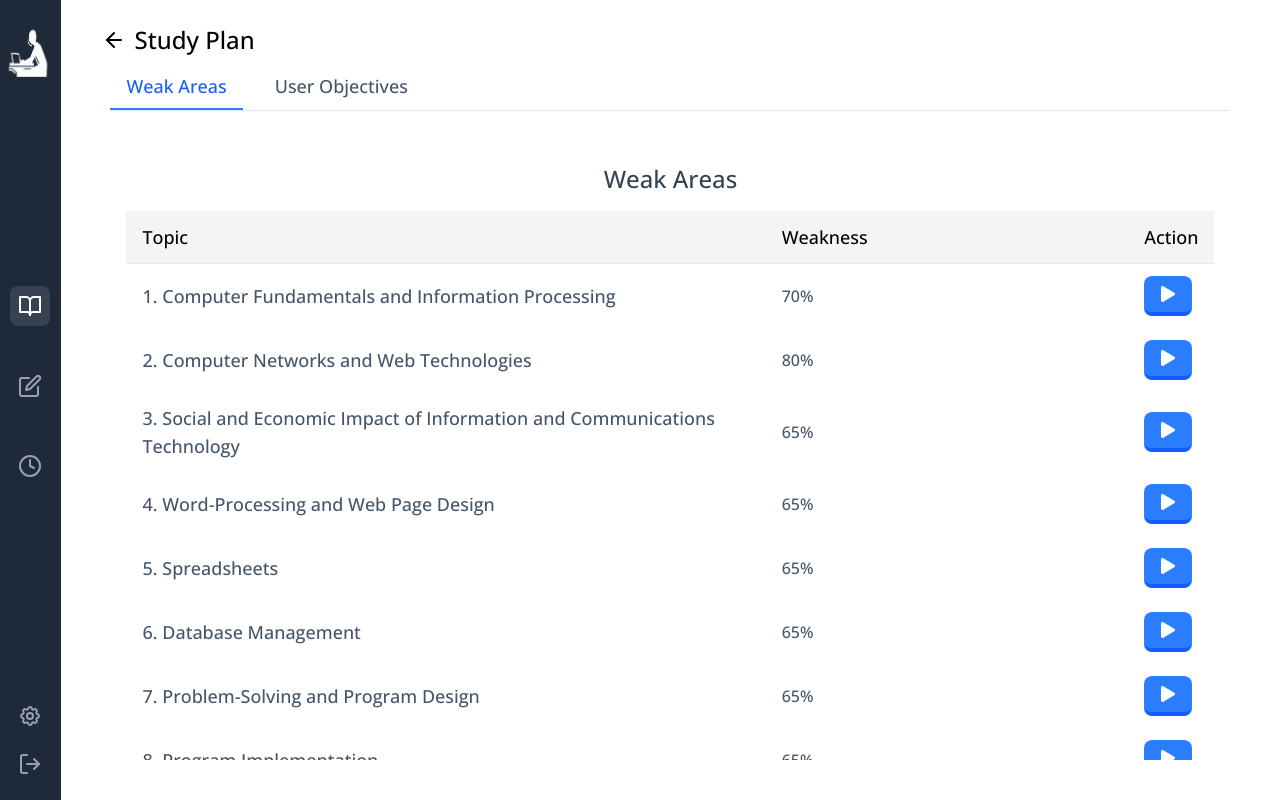
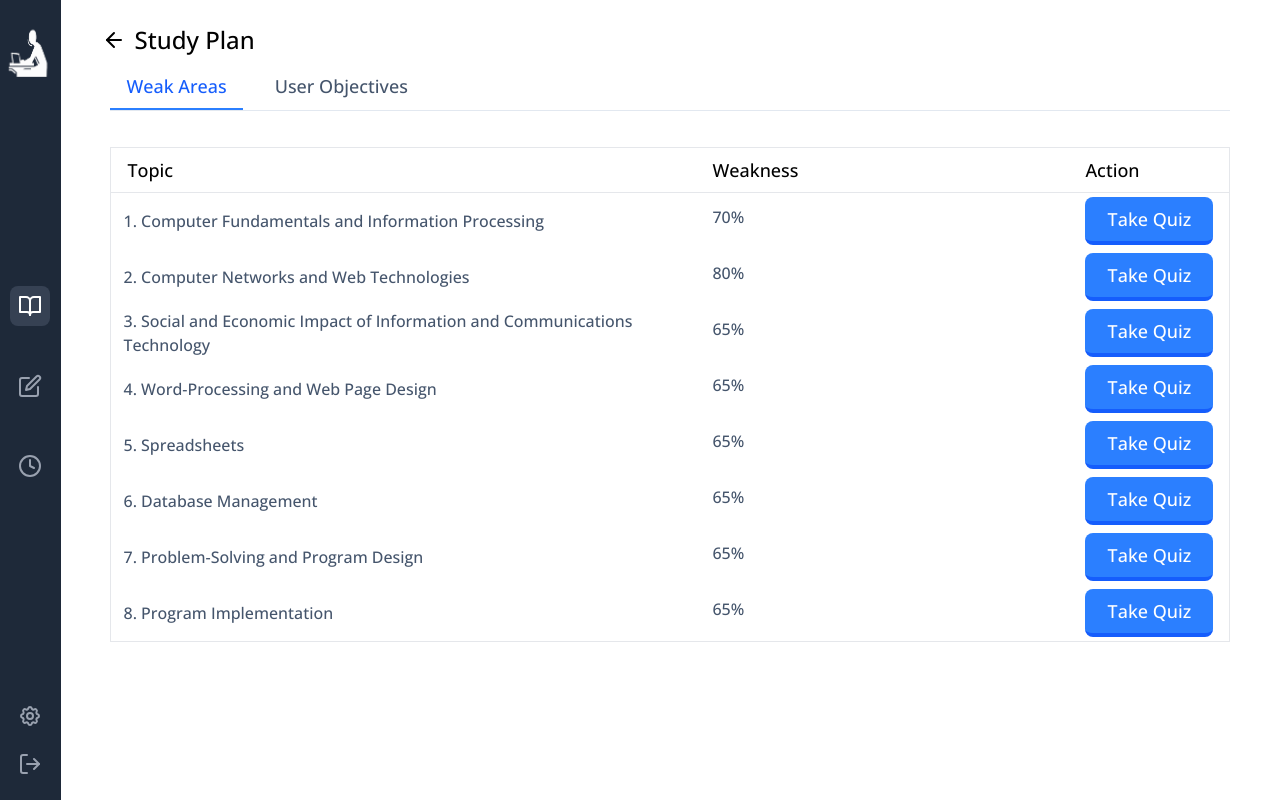
Before and after one commit to JamarTG/capstone, a React (Vite) app in the folder frontend/: page / in a window 1280 px wide. Built offline with nearby package versions, Linux system fonts and the light colour scheme.

Commit message:
style:fix up weak area section

```diff
--- a/frontend/src/components/weak-area-table.tsx
+++ b/frontend/src/components/weak-area-table.tsx
@@ -1,7 +1,6 @@
 import { getWeaknessColor } from "../utils";
 import { WeakArea } from "../types/study-plan";
 import Button from "./ui/button";
-import { FaPlay } from "react-icons/fa";
 
 interface WeakAreaTableProps {
   weakAreas: WeakArea[];
@@ -10,39 +9,40 @@ interface WeakAreaTableProps {
 
 const WeakAreaTable: React.FC<WeakAreaTableProps> = ({ weakAreas, onRetakeQuiz }) => {
   return (
-    <div className="overflow-auto p-4 bg-white shadow-md rounded-lg">
-      <h2 className="text-2xl font-bold mb-4 text-center text-gray-700">Weak Areas</h2>
-      <table className="w-full border-collapse">
+    <div className="overflow-auto">
+      <table className="w-full border border-gray-200 rounded-lg h-full">
         <thead>
-          <tr className="bg-gray-100">
-            <th className="text-left text-lg py-3 px-4 border-b border-gray-200">Topic</th>
-            <th className="text-left text-lg py-3 px-4 border-b border-gray-200">Weakness</th>
-            <th className="text-left text-lg py-3 px-4 border-b border-gray-200">Action</th>
+          <tr>
+            <th className="text-left text-lg py-2 px-4 border-b border-gray-200">Topic</th>
+            <th className="text-left text-lg py-2 px-4 border-b border-gray-200">Weakness</th>
+            <th className="text-left text-lg  py-2 px-4 border-b border-gray-200">Action</th>
           </tr>
         </thead>
         <tbody>
           {weakAreas.map((area, index) => (
-            <tr key={index} className="hover:bg-gray-50">
-              <td className="text-left px-4 py-3 text-lg text-slate-600 font-semibold">
+            <tr
+              key={index}
+              className="hover:bg-gray-100"
+            >
+              <td className="text-left px-3 text-md text-slate-600 font-semibold">
                 {index + 1}. {area.topic}
               </td>
-              <td className="py-3 px-4 text-slate-600 border-gray-200 w-1/3">
-                <div className="flex items-center">
-                  <div className="mr-2">{area.weakPercentage}%</div>
+              <td className="py-6 px-4 text-slate-600 border-gray-200 w-1/3">
+                <div className="flex justify-start gap-2 items-center h-2 w-full rounded-full">
+                  <div className="mb-2">{area.weakPercentage}%</div>
                   <div
-                    className={`h-2 rounded-full ${getWeaknessColor(area.weakPercentage)}`}
+                    className={`h-4 rounded-full bg-${area.weakPercentage > 70 ? "red" : "green"}-500`}
                     style={{ width: `${area.weakPercentage}%` }}
-                  />
+                  ></div>
                 </div>
               </td>
-              <td className="py-3 px-4 text-center">
+              <td className="py-1 px-4 ">
                 <Button
-                  className="w-10 h-10 flex items-center justify-center"
-                  size="sm"
                   variant="primary"
+                  size="lg"
                   onClick={() => onRetakeQuiz(area.topic)}
                 >
-                  <FaPlay size={16} />
+                  Take Quiz
                 </Button>
               </td>
             </tr>
```
